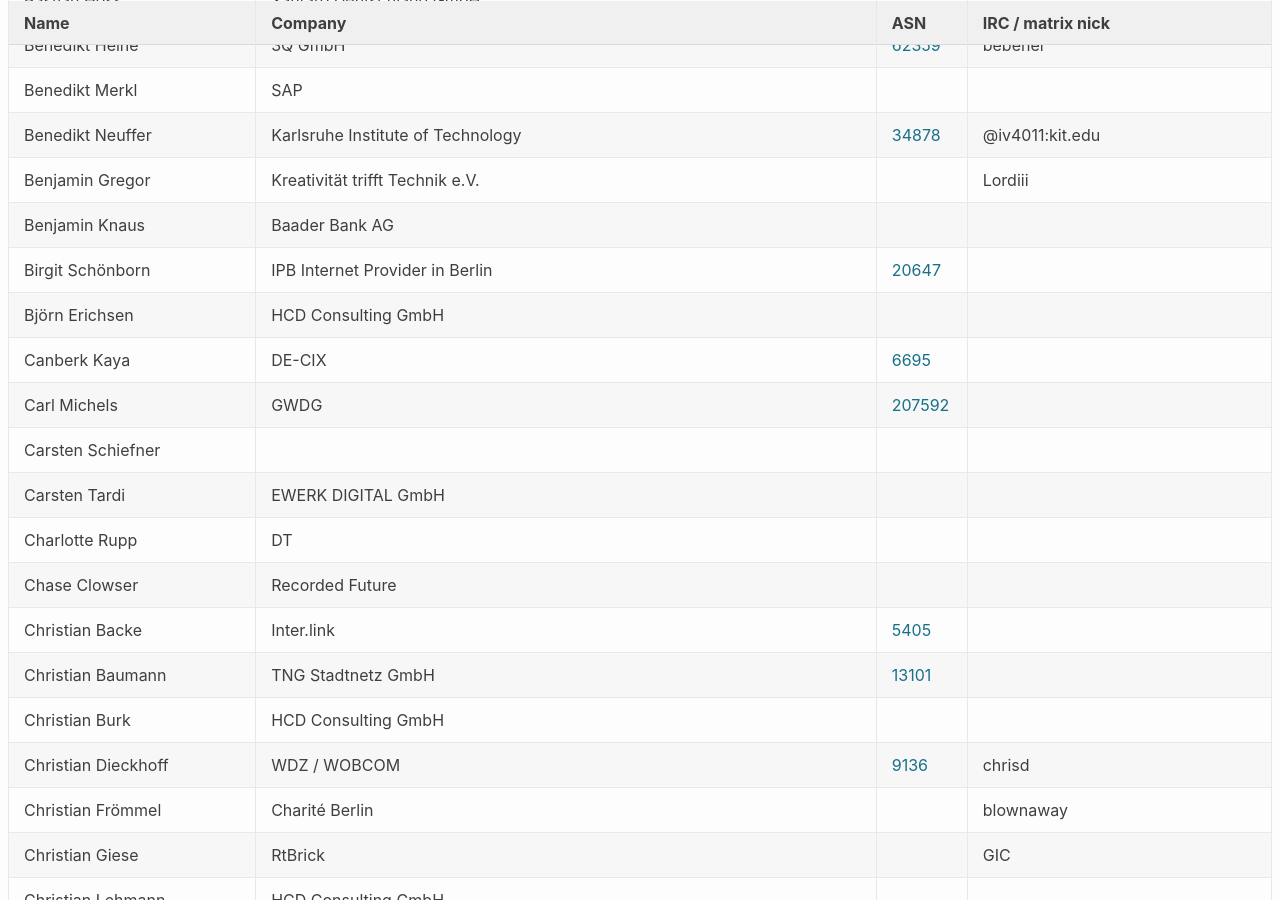
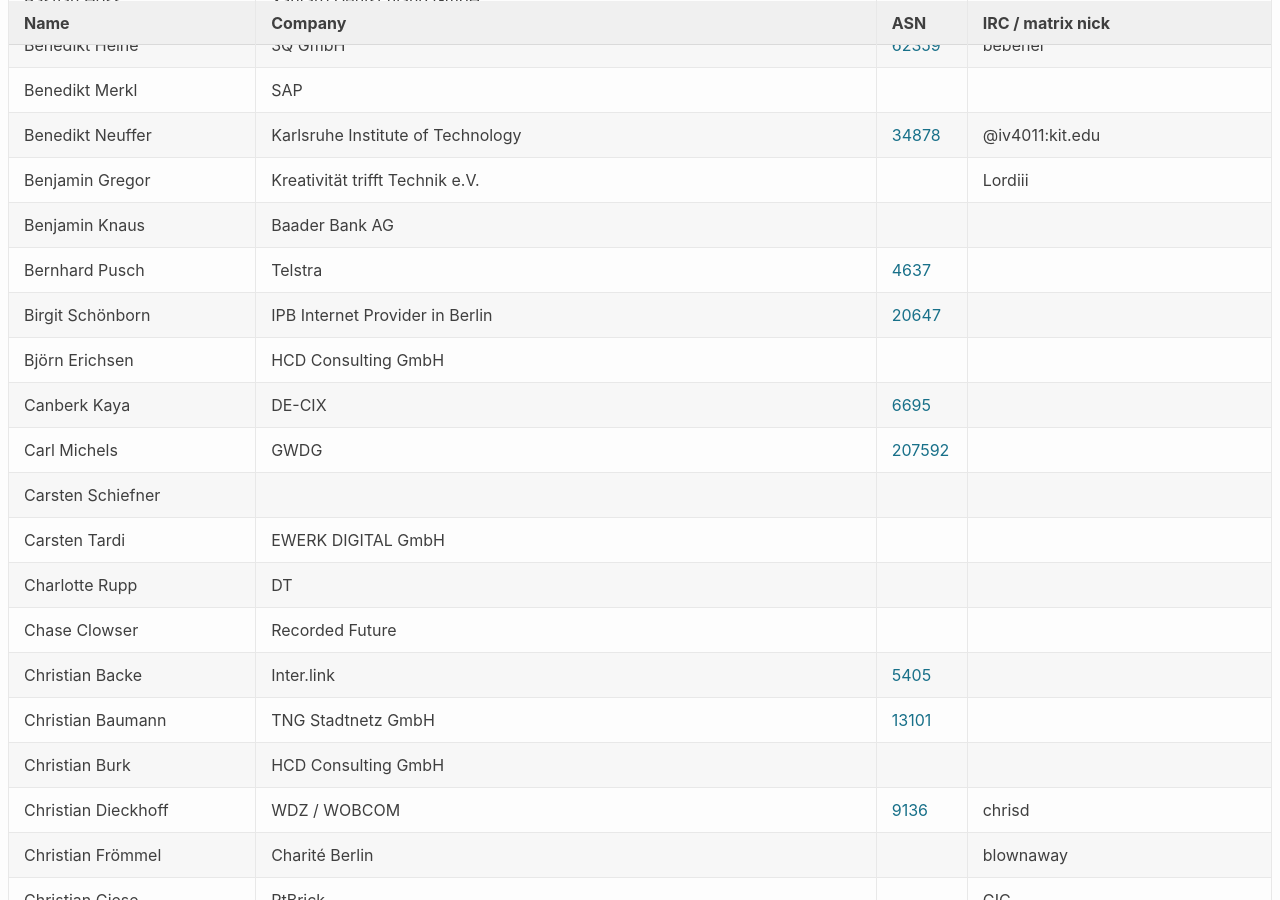
Before and after one commit to denog/pretix-attendeelist, a Jekyll site: the page built from denog17/index.markdown, in a window 1280 px wide and 900 px high, scrolled down 1999 px. Built offline with Jekyll 4.4.1, drawn with Linux system fonts in a browser that asks for light colours.

Commit message:
Latest data: Thu Sep 25 09:47:46 UTC 2025

```diff
--- a/_data/attendees_denog17_onsite.json
+++ b/_data/attendees_denog17_onsite.json
@@ -276,6 +276,12 @@
     "asn": null
   },
   {
+    "name": "Bernhard Pusch",
+    "company": "Telstra",
+    "irc": null,
+    "asn": "4637"
+  },
+  {
     "name": "Birgit Schönborn",
     "company": "IPB Internet Provider in Berlin",
     "irc": null,
```
